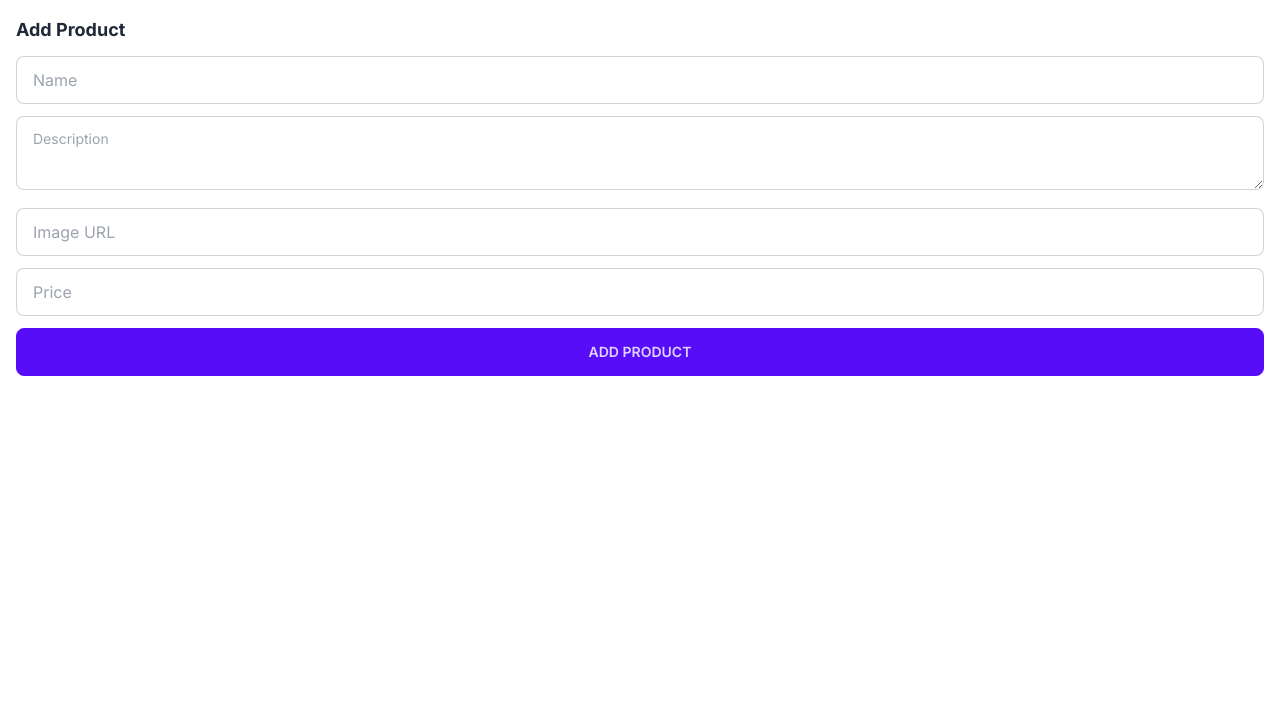
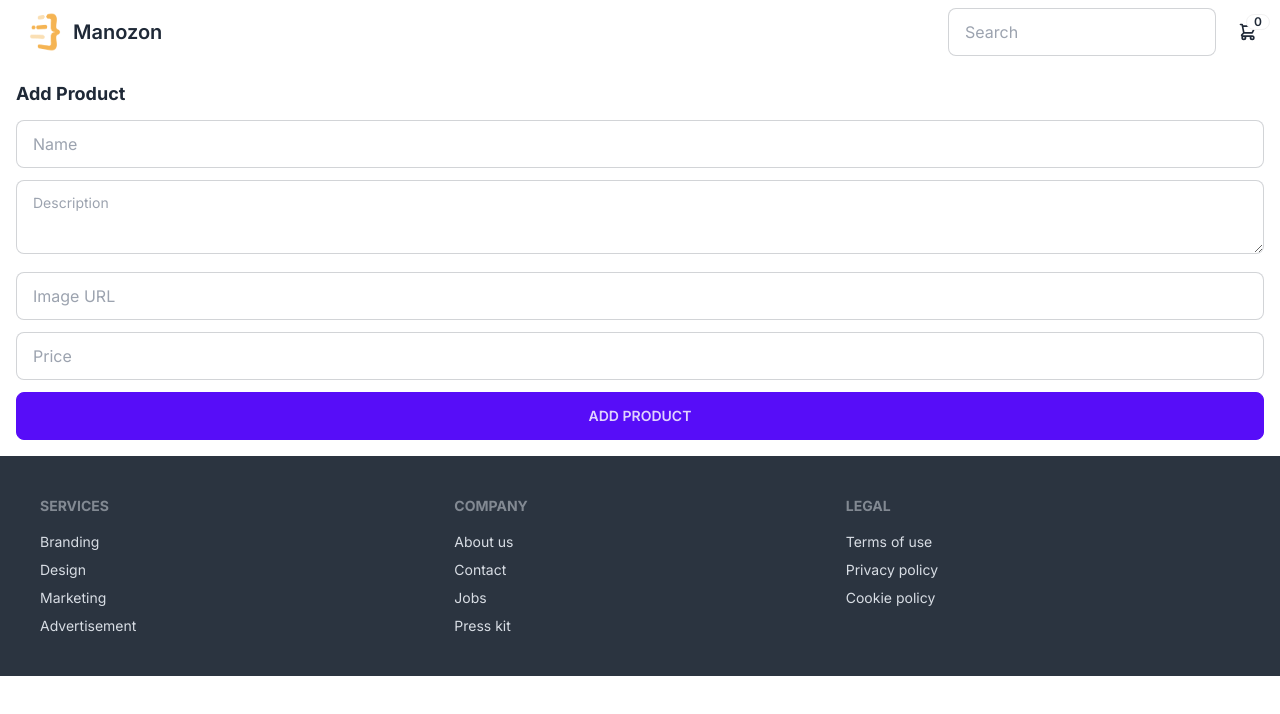
Before and after one commit to Mankaran07/Manozon-Ecommerce, a Next.js app: page /add-product in a window 1280 px wide. Shown: the top 714 px of the page. Built offline with nearby package versions, Linux system fonts and the light colour scheme; no server answers.

Commit message:
Added Header and Footer

```diff
--- /dev/null
+++ b/src/app/Footer.tsx
@@ -0,0 +1,28 @@
+export default function Footer() {
+  return (
+    <footer className="bg-neutral p-10 text-neutral-content">
+      <div className="footer m-auto max-w-7xl">
+        <div>
+          <span className="footer-title">Services</span>
+          <a className="link-hover link">Branding</a>
+          <a className="link-hover link">Design</a>
+          <a className="link-hover link">Marketing</a>
+          <a className="link-hover link">Advertisement</a>
+        </div>
+        <div>
+          <span className="footer-title">Company</span>
+          <a className="link-hover link">About us</a>
+          <a className="link-hover link">Contact</a>
+          <a className="link-hover link">Jobs</a>
+          <a className="link-hover link">Press kit</a>
+        </div>
+        <div>
+          <span className="footer-title">Legal</span>
+          <a className="link-hover link">Terms of use</a>
+          <a className="link-hover link">Privacy policy</a>
+          <a className="link-hover link">Cookie policy</a>
+        </div>
+      </div>
+    </footer>
+  );
+}
--- /dev/null
+++ b/src/app/Navbar/Navbar.tsx
@@ -0,0 +1,44 @@
+import Image from "next/image";
+import Link from "next/link";
+import logo from "@/assets/logo.png";
+import { redirect } from "next/navigation";
+import { getCart } from "@/lib/db/cart";
+import ShoppingCartButton from "./ShoppingCartButton";
+
+async function searchProducts(formData: FormData) {
+  "use server";
+
+  const searchQuery = formData.get("searchQuery")?.toString();
+
+  if (searchQuery) {
+    redirect("/search?query" + searchQuery);
+  }
+}
+
+export default async function Navbar() {
+  const cart = await getCart();
+  return (
+    <div className="bg-base-100">
+      <div className="navbar m-auto max-w-7xl flex-col gap-2 sm:flex-row">
+        <div className="flex-1">
+          <Link href="/" className="btn-ghost btn text-xl normal-case">
+            <Image src={logo} height={40} width={40} alt="manozon-logo" />
+            Manozon
+          </Link>
+        </div>
+        <div className="flex-none gap-2">
+          <form action={searchProducts}>
+            <div className="form-control">
+              <input
+                placeholder="Search"
+                name="searchQuery"
+                className="min-[100px]: input-bordered input w-full"
+              />
+            </div>
+          </form>
+          <ShoppingCartButton cart={cart} />
+        </div>
+      </div>
+    </div>
+  );
+}
--- /dev/null
+++ b/src/app/Navbar/ShoppingCartButton.tsx
@@ -0,0 +1,63 @@
+"use client";
+
+import { ShoppingCart } from "@/lib/db/cart";
+import { formatPrice } from "@/lib/format";
+import Link from "next/link";
+
+interface ShoppingCartButtonProps {
+  cart: ShoppingCart | null;
+}
+
+export default function ShoppingCartButton({ cart }: ShoppingCartButtonProps) {
+  function closeDropdown() {
+    const element = document.activeElement as HTMLElement;
+    if (element) {
+      element.blur();
+    }
+  }
+  return (
+    <div className="dropdown-end dropdown">
+      <label tabIndex={0} className="btn-ghost btn-circle btn">
+        <div className="indicator">
+          <svg
+            xmlns="http://www.w3.org/2000/svg"
+            className="h-5 w-5"
+            fill="none"
+            viewBox="0 0 24 24"
+            stroke="currentColor"
+          >
+            <path
+              strokeLinecap="round"
+              strokeLinejoin="round"
+              strokeWidth="2"
+              d="M3 3h2l.4 2M7 13h10l4-8H5.4M7 13L5.4 5M7 13l-2.293 2.293c-.63.63-.184 1.707.707 1.707H17m0 0a2 2 0 100 4 2 2 0 000-4zm-8 2a2 2 0 11-4 0 2 2 0 014 0z"
+            />
+          </svg>
+          <span className="badge badge-sm indicator-item">
+            {cart?.size || 0}
+          </span>
+        </div>
+      </label>
+      <div
+        tabIndex={0}
+        className="cart dropdown-content card-compact z-30 mt-3 w-52 bg-base-100 shadow"
+      >
+        <div className="card-body">
+          <span className="text-lg font-bold">{cart?.size || 0} Items</span>
+          <span className="text-info">
+            Subtotal: {formatPrice(cart?.subtotal || 0)}
+          </span>
+          <div className="card-actions">
+            <Link
+              href="/cart"
+              className="btn-primary btn-block btn"
+              onClick={closeDropdown}
+            >
+              View Cart
+            </Link>
+          </div>
+        </div>
+      </div>
+    </div>
+  );
+}
--- a/src/app/layout.tsx
+++ b/src/app/layout.tsx
@@ -1,3 +1,5 @@
+import Footer from "./Footer";
+import Navbar from "./Navbar/Navbar";
 import "./globals.css";
 import { Inter } from "next/font/google";
 
@@ -16,7 +18,9 @@
   return (
     <html lang="en">
       <body className={inter.className}>
+        <Navbar />
         <main className="m-auto min-w-[300px] max-w-7xl p-4">{children}</main>
+        <Footer />
       </body>
     </html>
   );
```
Also changed, not shown: 1 other file (tests, documents, lock files or other folders).
